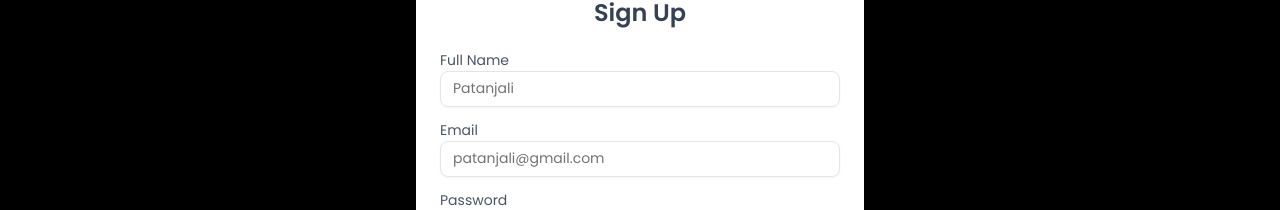
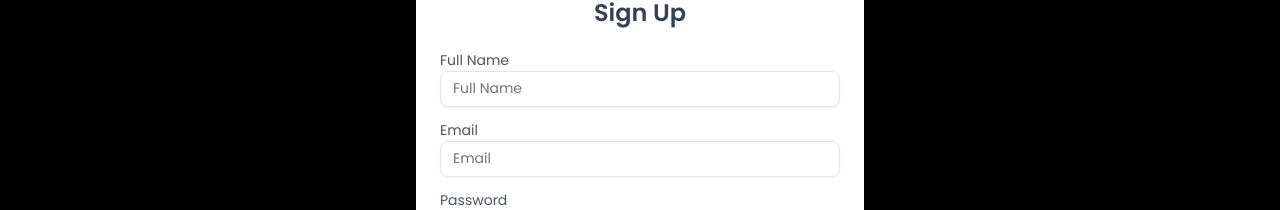
Before and after one commit to patanjalisharma/JobNest, a React (Vite) app in the folder frontend/: page /signup in a window 1280 px wide. Shown: the part 146-356 px from the top of the page. Built offline with nearby package versions, Linux system fonts and the light colour scheme.

Commit message:
improvements in signup page

```diff
--- a/frontend/src/components/auth/SignUp.jsx
+++ b/frontend/src/components/auth/SignUp.jsx
@@ -86,13 +86,13 @@ const SignUp = () => {
           {/* Full Name */}
           <div className="mb-4">
             <Label className="text-gray-600">Full Name</Label>
-            <Input type="text" placeholder="Patanjali" className="mt-1 w-full" value={input.fullName} name="fullName" onChange={changeEventHandler}/>
+            <Input type="text" placeholder="Full Name" className="mt-1 w-full" value={input.fullName} name="fullName" onChange={changeEventHandler}/>
           </div>
 
           {/* Email */}
           <div className="mb-4">
             <Label className="text-gray-600">Email</Label>
-            <Input type="email" placeholder="patanjali@gmail.com" className="mt-1 w-full" value={input.email} name="email" onChange={changeEventHandler} />
+            <Input type="email" placeholder="Email" className="mt-1 w-full" value={input.email} name="email" onChange={changeEventHandler} />
           </div>
 
           {/* Password */}
```
